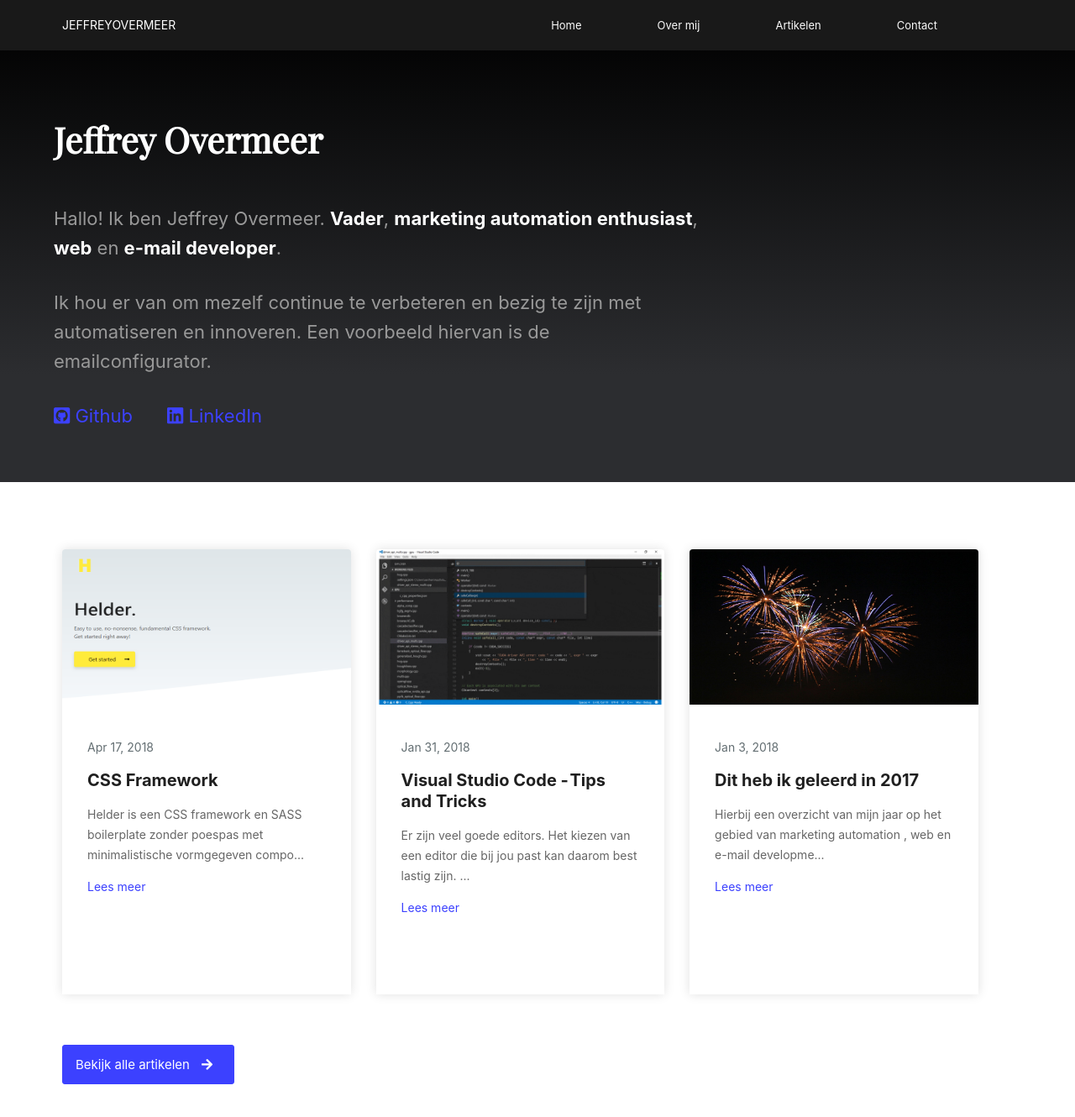
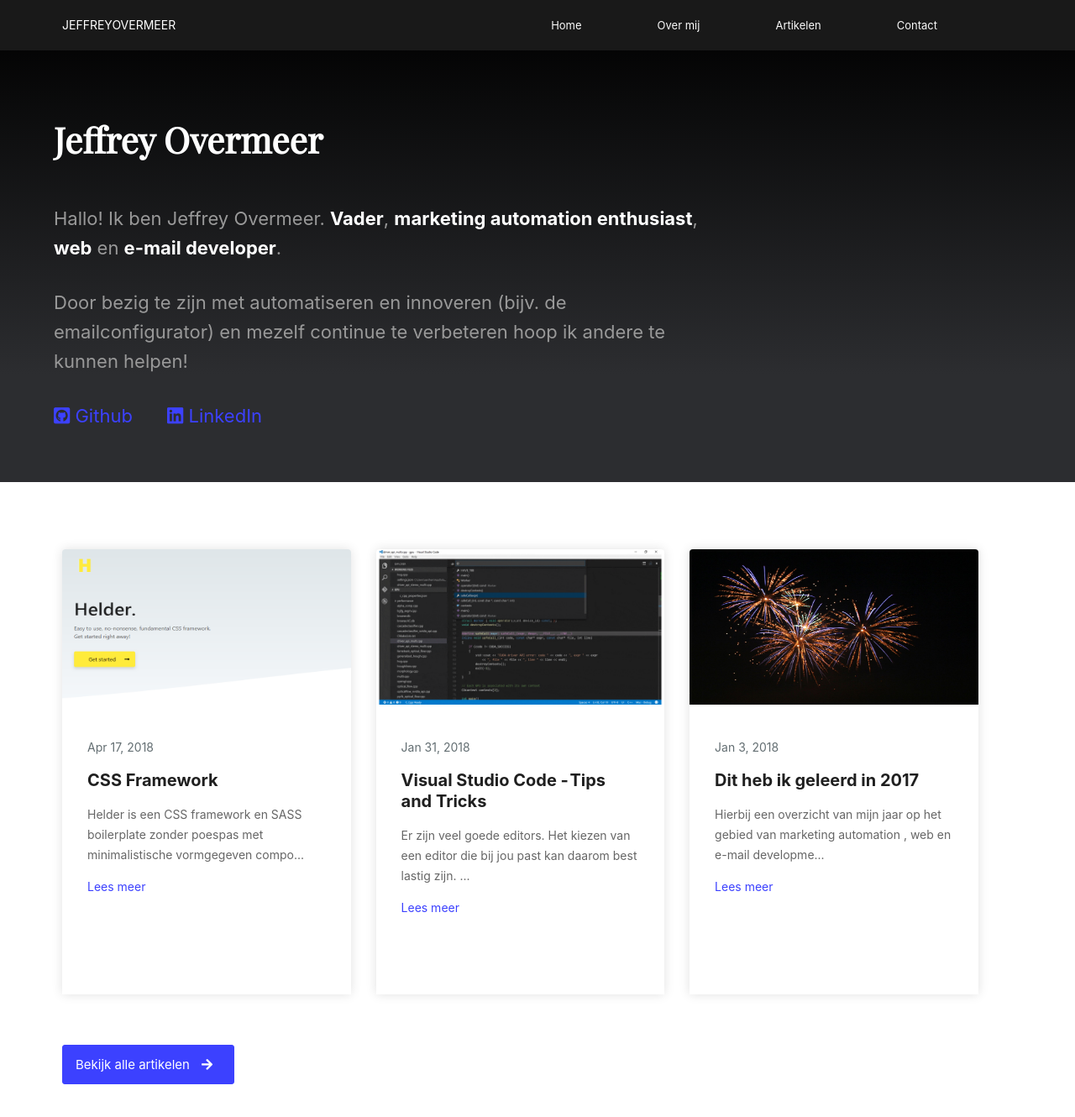
Before and after one commit to jeffrey-over/jeffrey-over.github.io, a Jekyll site: the page built from index.html, in a window 1280 px wide and 1400 px high. Shown: the top 1330 px of the window at 84% size. Built offline with Jekyll 4.4.1, drawn with Linux system fonts in a browser that asks for light colours; nearby versions of some CDN libraries; some web fonts are replaced; library files that are not in the unit come from our copies; some of the changed text lies outside the part shown.

Commit message:
tekst edit

```diff
--- a/index.html
+++ b/index.html
@@ -19,7 +19,7 @@ layout: default
 
                             <h1>Jeffrey Overmeer</h1>
                             <p class="">Hallo! Ik ben Jeffrey Overmeer. <b>Vader</b>, <b>marketing automation enthusiast</b>, <b>web</b> en <b>e-mail developer</b>.</p>
-                            <p class="">Ik hou er van om mezelf continue te verbeteren en bezig te zijn met automatiseren en innoveren. Een voorbeeld hiervan is de emailconfigurator.</p>
+                            <p class="">Door bezig te zijn met automatiseren en innoveren (bijv. de emailconfigurator) en mezelf continue te verbeteren hoop ik andere  te kunnen helpen!</p>
                                 <a href="https://github.com/jeffrey-over/" class="social" target="_BLANK" style="margin-right:35px;"><i class="fab fa-github-square"></i> Github</a> <a href="https://www.linkedin.com/in/jeffreyovermeer/" target="_BLANK" class="social"><i class="fab fa-linkedin"></i> LinkedIn</a>
 
                         </div>
@@ -69,7 +69,7 @@ layout: default
             <section>
                 <div class="columns">
                     <div class="full column">
-                        <h1 class="is-title is-serif">Helder CSS Framework</h1>
+                        <h1 class="is-title is-serif">Helder CSS Framework. SASS boilerplate zonder poespas.</h1>
                         <p>
                                 Helder is een CSS framework en SASS boilerplate zonder poespas met minimalistische vormgegeven componenten zoals formulieren, cards en tabellen en zorgt voor consistentie tussen browsers.
                         </p>
```
Also changed, not shown: 1 other file.
